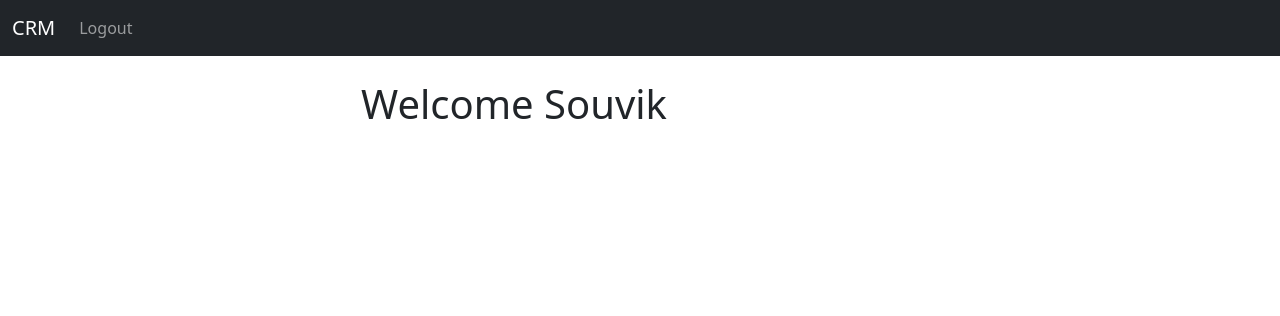
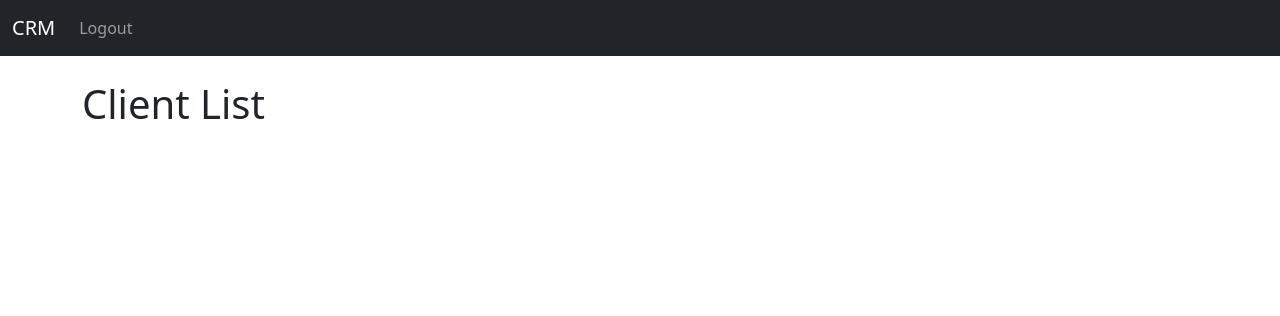
Before and after one commit to SouvikMukherjee199/crm_test, a Django app: page / in a window 1280 px wide. Shown: the top 316 px of the page. Run offline with Django 5.2, Linux system fonts and the light colour scheme; the visitor is signed in with stand-in values (Sample User, id 1); data that the repository does not hold is empty.

Commit message:
list-view-setup

```diff
--- a/crm/webapp/templates/home.html
+++ b/crm/webapp/templates/home.html
@@ -1,11 +1,45 @@
 {% extends 'base.html' %}
 {% block content %}
 
-<div class="col-md-6 offset-md-3">
+
 
   {% if user.is_authenticated %}
 
-  <h1>Welcome Souvik</h1>
+  <h1 >Client List</h1>
+  {% if clients %}
+
+   {%  for client in clients %}
+     <table class="table  table-hover">
+  <thead class="table-warning">
+    <tr>
+      <th scope="col">#</th>
+      <th scope="col">Full Name</th>
+      <th scope="col">Email</th>
+      <th scope="col">Contact No</th>
+      <th scope="col">Created At</th>
+      <th scope="col">City</th>
+      <th scope="col">ID</th>
+    </tr>
+  </thead>
+  <tbody class="table-striped">
+    <tr>
+      <th scope="row">1</th>
+      <td>{{ client.full_name }}</td>
+      <td>{{ client.email }} </td>
+      <td>{{ client.phone}}</td>
+      <td>{{ client.created_at }}</td>
+      <td>{{ client.city}}</td>
+      <td>{{ client.id}}</td>
+    </tr>
+
+  </tbody>
+</table>
+
+
+     {% endfor %}
+  {% endif %}
+
+
   {% else %}
 
   <h1>Login</h1>
@@ -30,7 +64,7 @@
   <button type="submit" class="btn btn-primary">Submit</button>
 </form>
 
-</div>
+
 
 {% endif %}
 {% endblock %}
--- a/crm/webapp/views.py
+++ b/crm/webapp/views.py
@@ -2,8 +2,14 @@ from django.shortcuts import render, redirect
 from django.contrib.auth import authenticate, login ,logout
 from django.contrib import messages
 from .forms import RegistrationForm
+from .models import Client
 # Create your views here.
 def home(request):
+
+    #Grab all the client records from the database
+    clients = Client.objects.all()
+
+
     #check the logged in user
     if request.method == 'POST':
         username = request.POST['username']
@@ -22,7 +28,7 @@ def home(request):
 
     else:
 
-        return render(request, 'home.html', {})
+        return render(request, 'home.html', {'clients': clients})
 
 #this function will be used if we want to use any seperate login page
 # def login_view(request):
```
